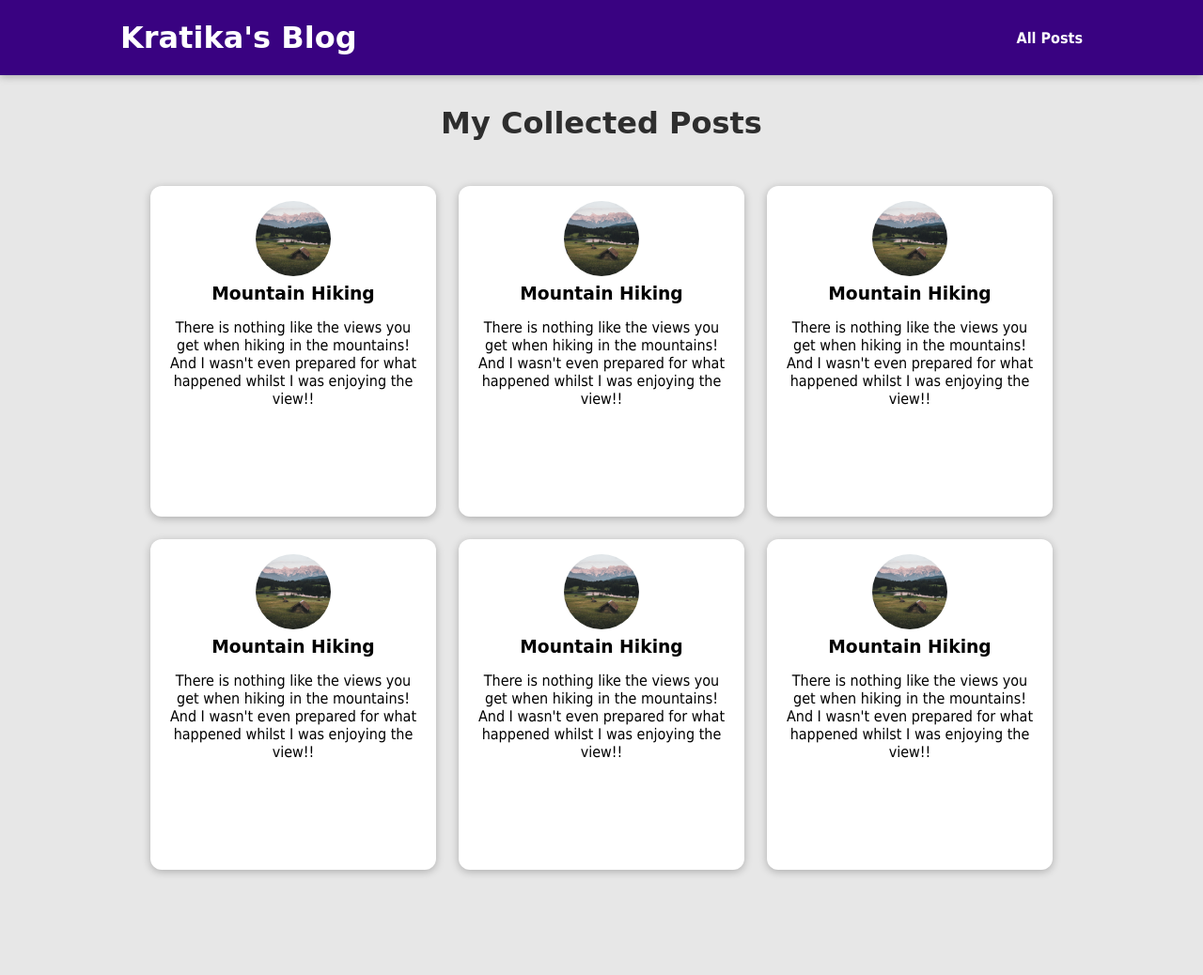
After one commit to kratika19/My-Blog-Website, a Django app: template blog/templates/blog/all-posts.html in a window 1280 px wide. The commit adds this page. Shown: the whole page at 94% size. Run offline with Django 3.2, Linux system fonts and the light colour scheme; the template is opened without the code that fills it, so the values that code supplies are empty.

Commit message:
added and styled all post pages

```diff
--- /dev/null
+++ b/blog/static/blog/all-posts.css
@@ -0,0 +1,43 @@
+body {
+  background-color: #e7e7e7;
+}
+
+#main-navigation {
+  background-color: #390281;
+  box-shadow: 0 2px 8px rgba(0, 0, 0, 0.25);
+}
+
+#all-posts {
+  margin: 7rem auto;
+  width: 90%;
+  max-width: 60rem;
+}
+
+#all-posts h2 {
+  text-align: center;
+  font-size: 2rem;
+  color: #2e2e2e;
+  margin: 3rem 0;
+}
+
+ul {
+  list-style: none;
+  margin: 0;
+  padding: 0;
+  display: grid;
+  grid-template-columns: repeat(auto-fill, minmax(17rem, 1fr));
+  gap: 1.5rem;
+}
+
+.post img {
+  width: 7rem;
+  height: 7rem;
+}
+
+.post a {
+  height: 22rem;
+  transform-origin: center;
+  box-shadow: 0 2px 8px rgba(0, 0, 0, 0.25);
+  border-radius: 12px;
+  background-color: white;
+}
--- /dev/null
+++ b/blog/static/blog/post.css
@@ -0,0 +1,41 @@
+.post{
+    display:flex;
+    flex-direction: column;
+    align-items:center;
+    text-align:center;
+}
+
+.post a{
+    text-decoration: none;
+    color:black;
+    transition: all 2.5s ease;
+    padding:1rem;
+}
+
+.post a:hover, .post a:active{
+    transform: scale(1.1);
+    background-color:#390281;
+    color:#fff;
+}
+.post img {
+  width: 5rem;
+  height: 5rem;
+  object-fit: cover;
+  border-radius: 50%;
+}
+
+.post h3 {
+  margin: 0.25rem 0;
+}
+
+.post time {
+  color: #666666;
+  margin: 0.25rem;
+  font-style: italic;
+  font-size: 0.85rem;
+}
+
+.post:hover time,
+.post:active time {
+  color: white;
+}
--- /dev/null
+++ b/blog/templates/blog/all-posts.html
@@ -0,0 +1,26 @@
+{% extends 'base.html' %}
+{% load static%}
+
+
+{% block title %}
+    All my Posts
+{% endblock %}
+
+{% block css_files %}
+    <link rel="stylesheet" href="{% static 'blog/all-posts.css' %}?{% now "U" %}">
+    <link rel="stylesheet" href="{% static "blog/post.css" %}?{% now "U" %}">
+{% endblock %}
+
+{% block content %}
+    <section id="all-posts">
+        <h2>My Collected Posts</h2>
+        <ul>
+            {% include 'blog/includes/post.html' %}
+            {% include 'blog/includes/post.html' %}
+            {% include 'blog/includes/post.html' %}
+            {% include 'blog/includes/post.html' %}
+            {% include 'blog/includes/post.html' %}
+            {% include 'blog/includes/post.html' %}
+        </ul>
+    </section>
+{% endblock %}
--- /dev/null
+++ b/blog/templates/blog/includes/post.html
@@ -0,0 +1,14 @@
+{% load static%}
+
+<li>
+    <article class="post">
+        <a href="">
+            <img src="{% static "blog/images/mountain.jpg" %}" alt="Mountain Hiking">
+            <div class="post__content">
+                <h3>Mountain Hiking</h3>
+                <p>There is nothing like the views you get when hiking in the mountains! And I wasn't even
+                    prepared for what happened whilst I was enjoying the view!!</p>
+            </div>
+        </a>
+    </article>
+</li>
--- a/blog/views.py
+++ b/blog/views.py
@@ -9,7 +9,7 @@ def starting_page(request):
 
 
 def posts(request):
-    return render(request, "blog/")
+    return render(request, "blog/all-posts.html")
 
 
 def post_detail(request):
--- a/static/app.css
+++ b/static/app.css
@@ -14,3 +14,31 @@ h1, h2, h3 {
     font-family: "Comic Sans MS", sans-serif;
     font-weight: bold;
 }
+
+#main-navigation{
+    width: 100%;
+    height: 5rem;
+    display: flex;
+    justify-content: space-between;
+    align-items: center;
+    padding: 0 10%;
+    position: absolute;
+    top: 0;
+    left: 0;
+}
+
+#main-navigation a{
+    text-decoration: none;
+    color: white;
+    font-weight: bold;
+}
+
+#main-navigation a:hover,
+#main-navigation a:active{
+    color: #cf79f1;
+}
+
+#main-navigation h1 a:hover,
+#main-navigation h1 a:active{
+    color: white;
+}
--- a/templates/base.html
+++ b/templates/base.html
@@ -7,10 +7,19 @@
           content="width=device-width, user-scalable=no, initial-scale=1.0, maximum-scale=1.0, minimum-scale=1.0">
     <meta http-equiv="X-UA-Compatible" content="ie=edge">
     <title>{% block title %}{% endblock %}</title>
-    <link rel="stylesheet" href="{% static "app.css" %}">
+    <link rel="stylesheet" href="{% static "app.css" %}?{% now "U" %}">
+
     {% block css_files %}{% endblock %}
 </head>
 <body>
-{% block content %}{% endblock %}
+    <header id="main-navigation">
+        <h1><a href="">Kratika's Blog</a></h1>
+        <nav>
+            <a href="">All Posts</a>
+        </nav>
+    </header>
+{% block content %}
+
+{% endblock %}
 </body>
 </html>
```
Also changed, not shown: blog/static/blog/index.css (+0 -70 lines), blog/templates/blog/index.html (+3 -19 lines).
